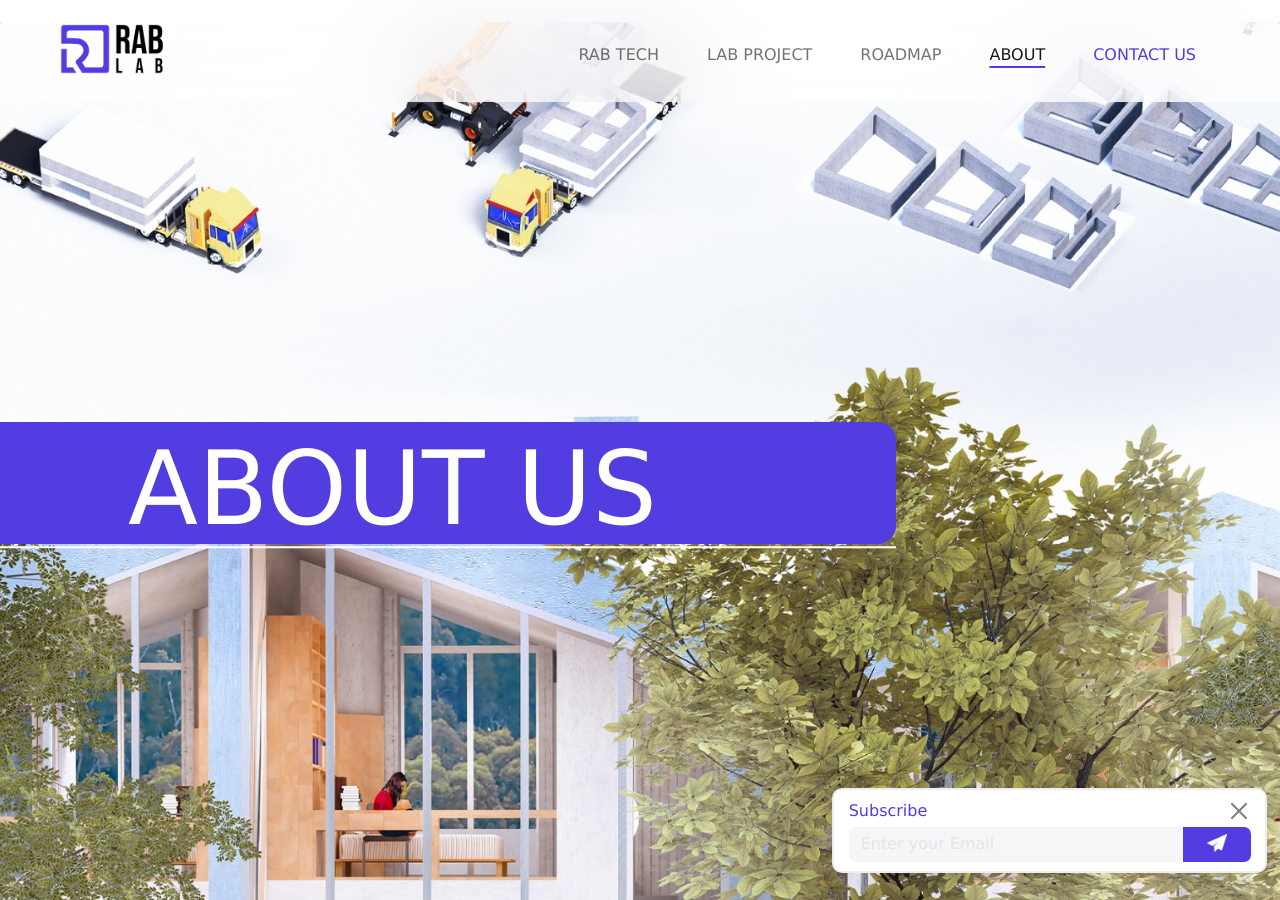
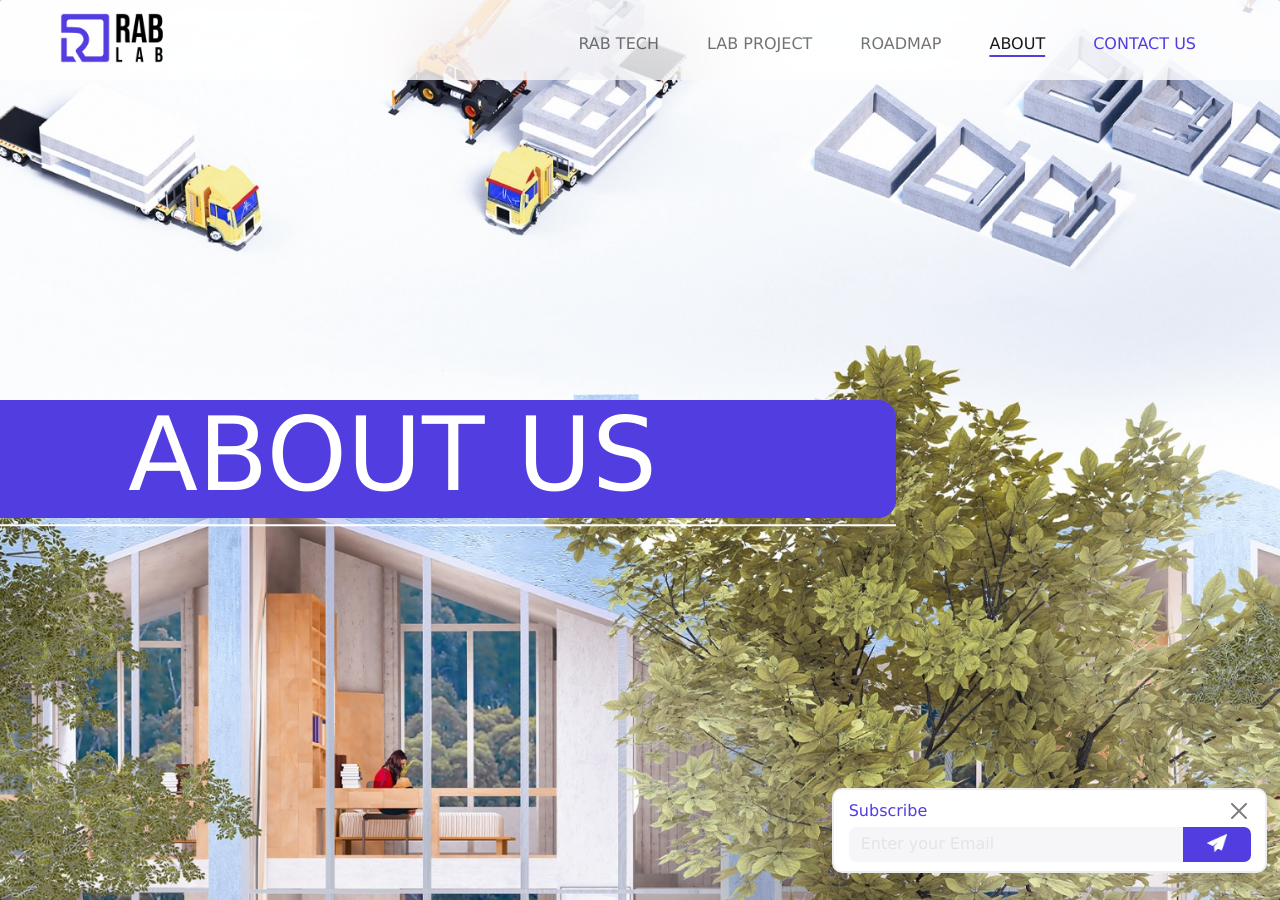
Before and after one commit to rab-lab/rab-lab.github.io, a Jekyll site: the page built from about.md, in a window 1280 px wide and 900 px high. Built offline with Jekyll 4.4.1, drawn with Linux system fonts in a browser that asks for light colours; nearby versions of some CDN libraries.

Commit message:
edited stylesheet

```diff
--- a/assets/css/style.scss
+++ b/assets/css/style.scss
@@ -56,6 +56,7 @@
 nav {
     text-transform: uppercase;
     font-weight: 400;
+    height: 80px;
     // font-size: 18px;
 }
 
@@ -186,8 +187,8 @@
     font-size: 8vw;
     text-transform: uppercase;
     line-height: 4.5vw;
-    padding-top: 3vw;
-    padding-bottom: 0.8vw;
+    padding-top: 2vw;
+    padding-bottom: 1.5vw;
 }
 
 .hero-slogan {
@@ -308,8 +309,8 @@
 
 .from-bottom {
     position: relative;
-    top: 300px;
-    margin-bottom: -300px;
+    top: 10vh;
+    margin-bottom: -10vh;
     opacity: 0;
     transition: all 1s;
 }
```
